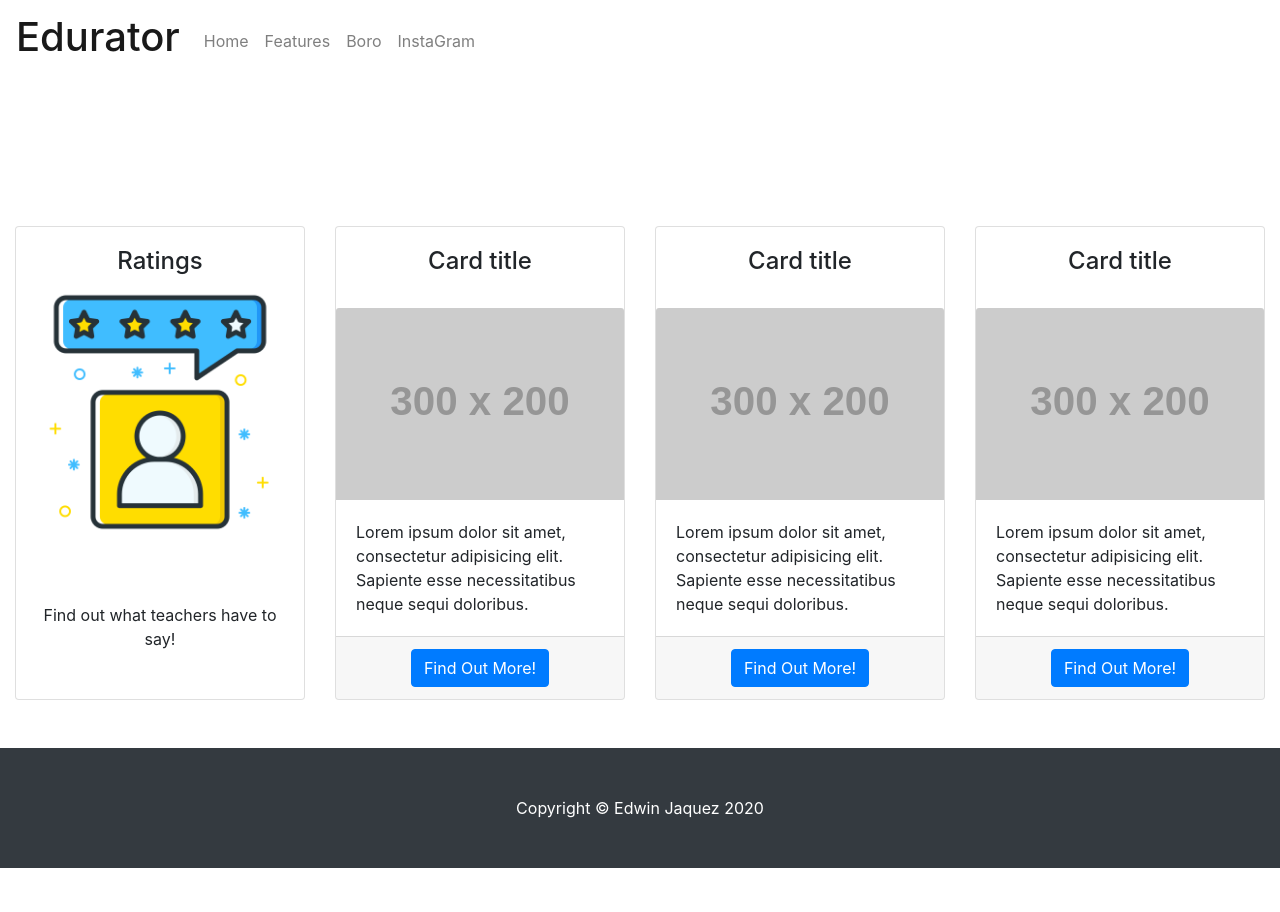
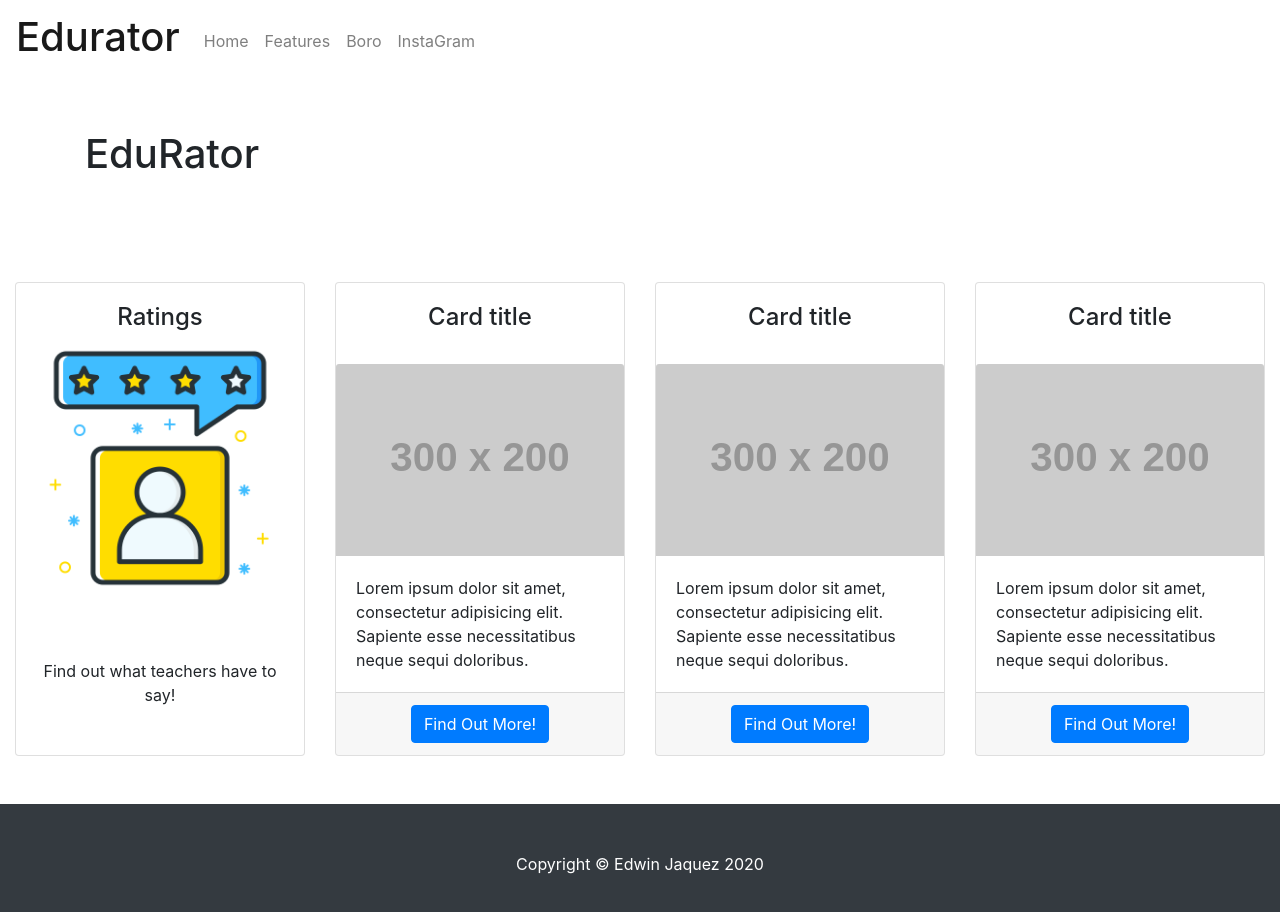
Before and after one commit to ejbronze/webdevcourseapp, a React (Create React App) app: page / in a window 1280 px wide. Shown: the top 912 px of the page. Before the commit the page ends 868 px from the top, so only its background shows below. Built offline with nearby package versions, Linux system fonts and the light colour scheme.

Commit message:
updated homepage

```diff
--- a/src/components/header.jsx
+++ b/src/components/header.jsx
@@ -20,8 +20,10 @@ class Header extends Component {
         {/* <header style={headerStyle} className="py-5 mb-5"> */}
         <header style={headerStyle} className="py-5 mb-5">
           <div className="container h-100">
-            <div className="row h-100 align-items-center bg-dark">
-              <div className="col-lg-12"></div>
+            <div className="row h-100 align-items-center">
+              <div className="col-lg-12">
+                <h1>EduRator</h1>
+              </div>
             </div>
           </div>
         </header>
```
